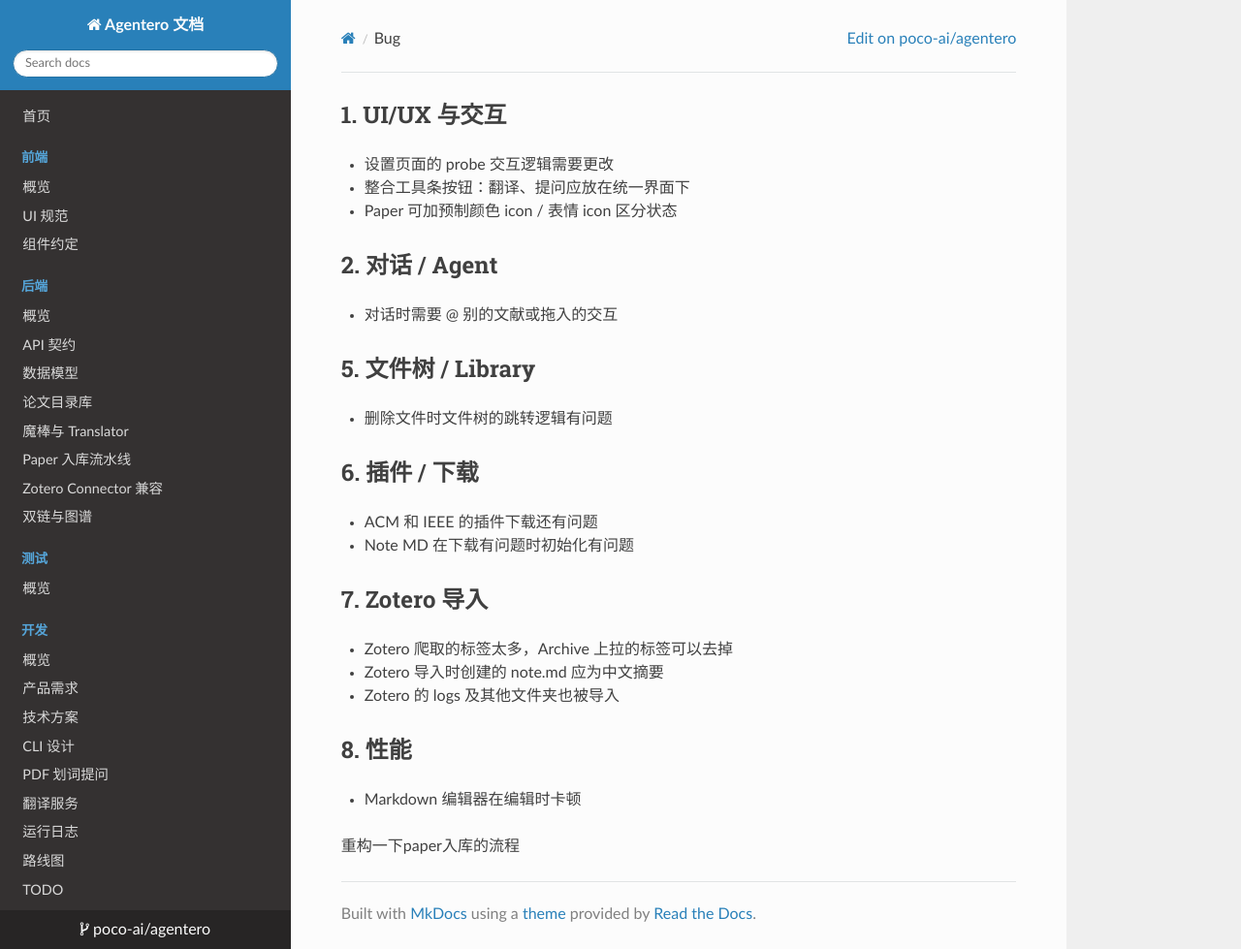
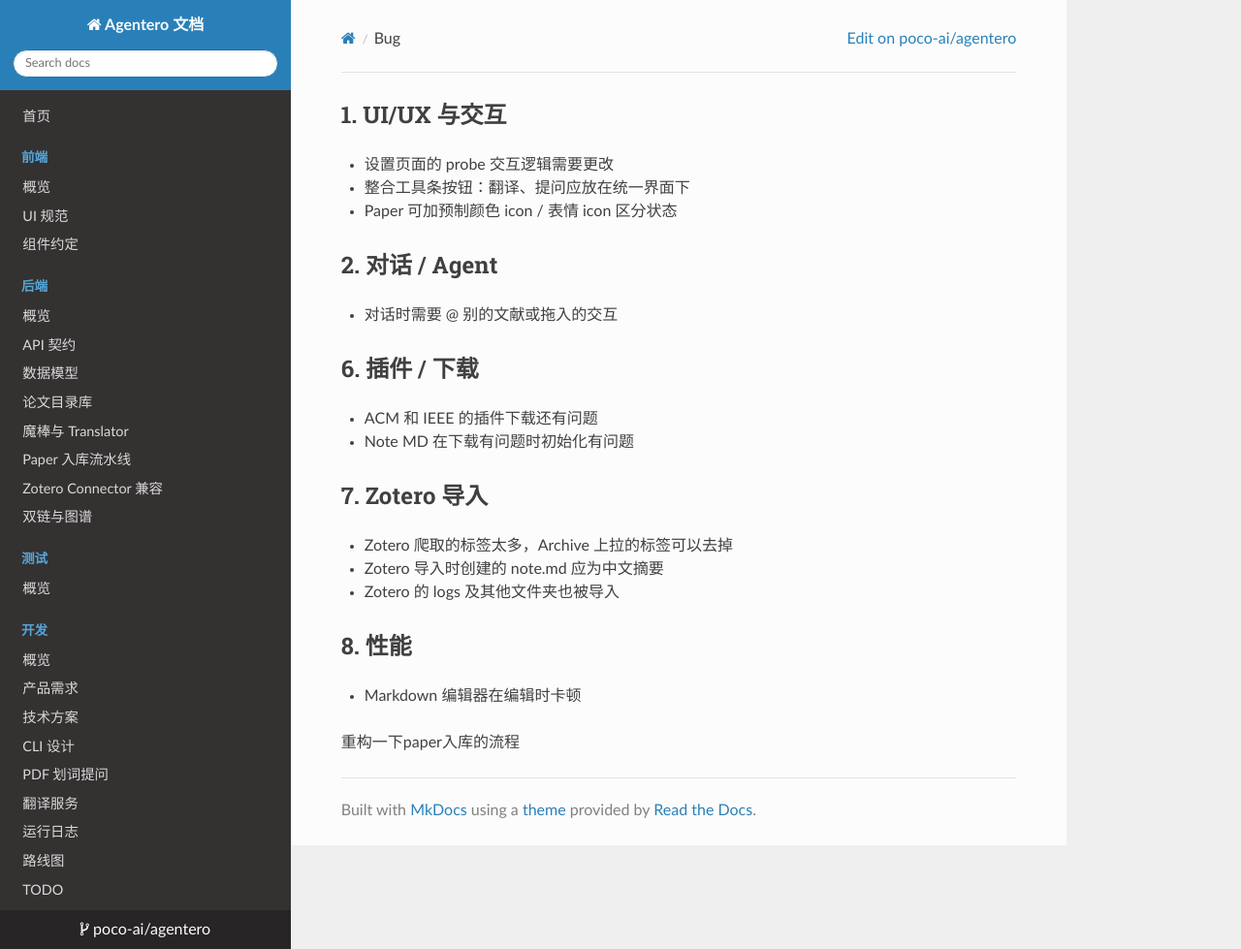
Before and after one commit to July-h5kf3/Agentero, an MkDocs documentation site: the page built from docs/development/bug.md, in a window 1280 px wide and 979 px high. Shown: the whole window at 97% size. Built offline with MkDocs 1.6.1, drawn with Linux system fonts in a browser that asks for light colours; nearby versions of some CDN libraries.

Commit message:
docs: remove resolved file-tree delete jump note
Drop the Library/file-tree delete navigation bug entry from the known-bugs list.

```diff
--- a/docs/development/bug.md
+++ b/docs/development/bug.md
@@ -5,9 +5,6 @@
 
 ## 2. 对话 / Agent
 - 对话时需要 @ 别的文献或拖入的交互
-
-## 5. 文件树 / Library
-- 删除文件时文件树的跳转逻辑有问题
 
 ## 6. 插件 / 下载
 - ACM 和 IEEE 的插件下载还有问题
```
